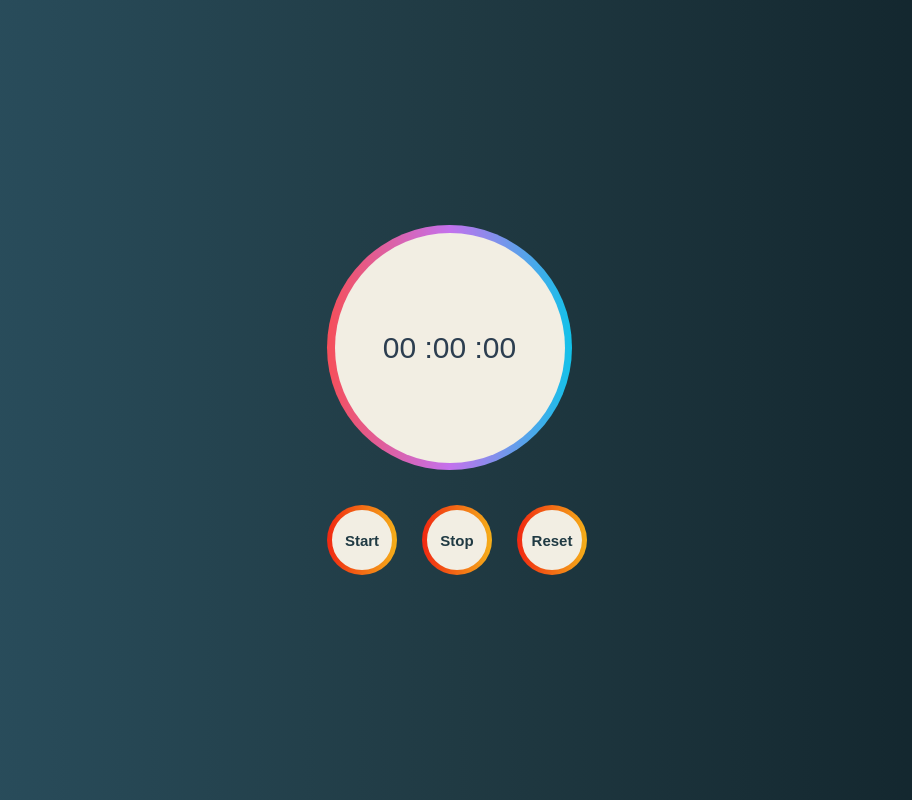
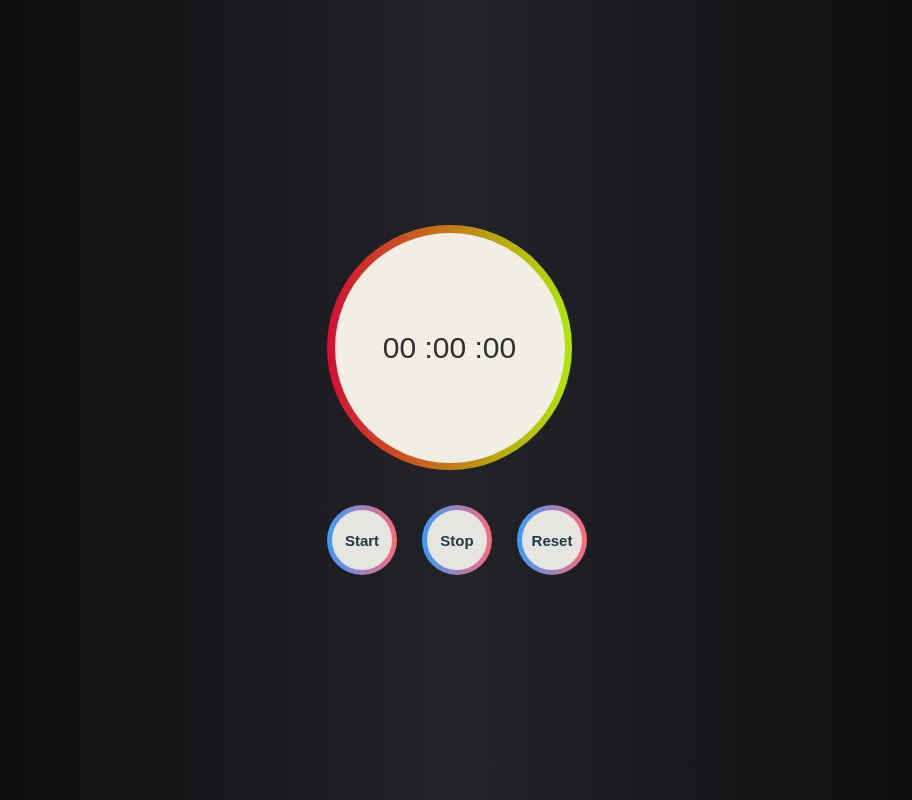
Before and after one commit to rezakamallii/stopWatch, a plain HTML site: page index.html in a window 1280 px wide. Shown: the whole page, without its empty margins (183-1095 px from the left). Drawn offline with Linux system fonts and the light colour scheme.

Commit message:
change background

```diff
--- a/style.css
+++ b/style.css
@@ -8,23 +8,16 @@ body {
   font-size: 16px;
   width: 100%;
   height: 100vh;
-  background-color: #f2eee3;
   display: flex;
   justify-content: center;
   align-items: center;
-  background: #bdc3c7;
-background: #0F2027;
-background: -webkit-linear-gradient(to right, #2C5364, #203A43, #0F2027);
-background: linear-gradient(to right, #2C5364, #203A43, #0F2027);
-
+  background: linear-gradient(to right, #050505, #232429, #050505);
 }
 .outer {
   width: 245px;
   height: 245px;
   border-radius: 50%;
-  background: #12c2e9;
-  background: -webkit-linear-gradient(to right, #f64f59, #c471ed, #12c2e9);
-  background: linear-gradient(to right, #f64f59, #c471ed, #12c2e9);
+  background: linear-gradient(to right, #d60e32, #ade903);
   display: flex;
   justify-content: center;
   align-items: center;
@@ -39,7 +32,7 @@ background: linear-gradient(to right, #2C5364, #203A43, #0F2027);
   align-items: center;
 }
 .text {
-  color: #2c3e50;
+  color: #2e302d;
   font-size: 30px;
 }
 
@@ -58,11 +51,11 @@ button {
   position: relative;
   width: 60px;
   height: 60px;
-  background: #f2eee3;
+  background: #e6e5e2;
   margin: 5px;
   border-radius: 50%;
-  border: 2px solid #f2eee3;
-  color: #203A43;
+  border: 2px solid #e6e5e2;
+  color: #203a43;
   font-size: 15px;
 }
 
@@ -76,7 +69,7 @@ button:after {
   z-index: -1;
   margin: -7px;
   border-radius: inherit;
-  background-image: linear-gradient(90deg, #f12711, #f5af19);
+  background-image: linear-gradient(90deg, #399cfc, #fe6a77);
 }
 
 button:hover {
```
Also changed, not shown: 1 other file.
